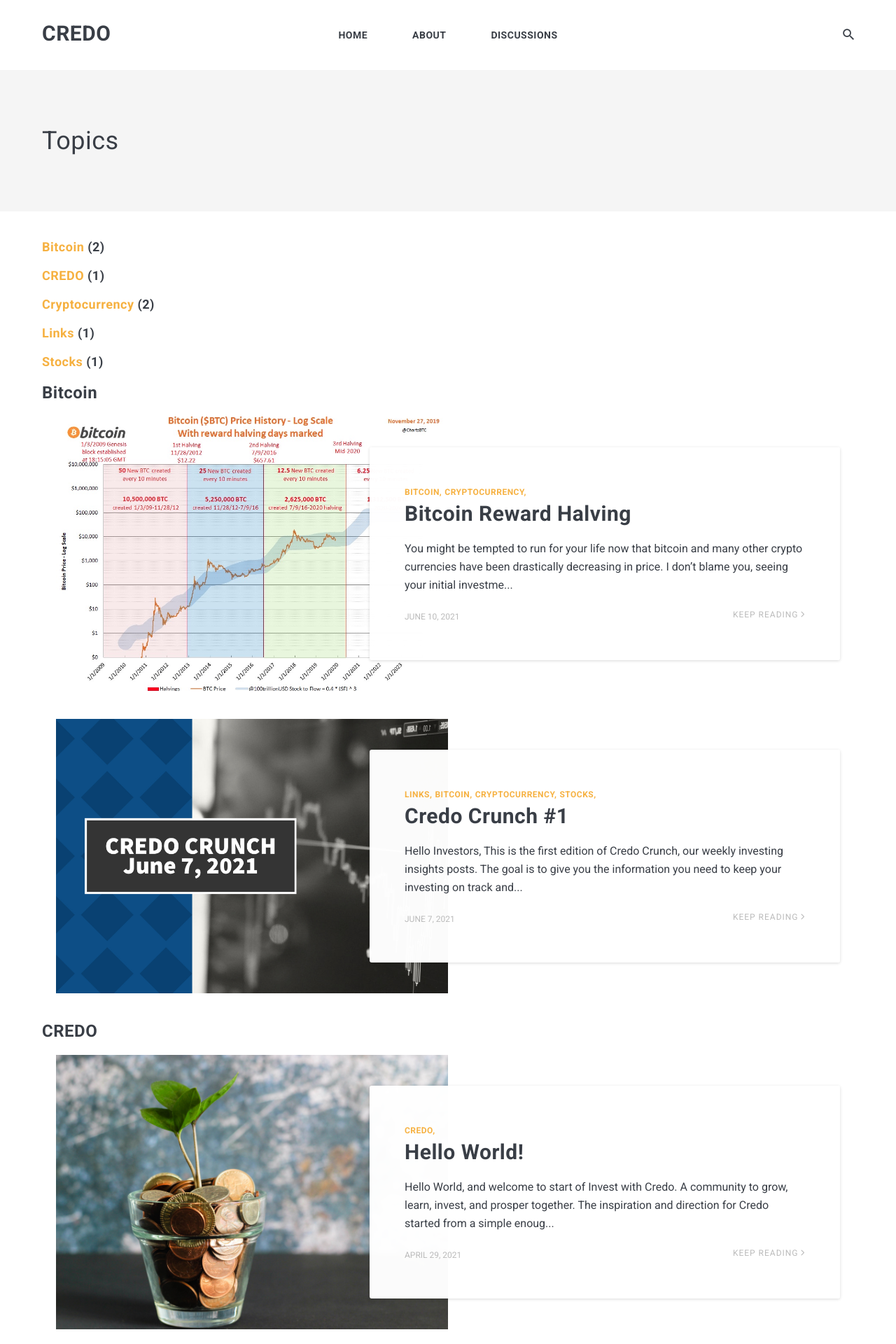
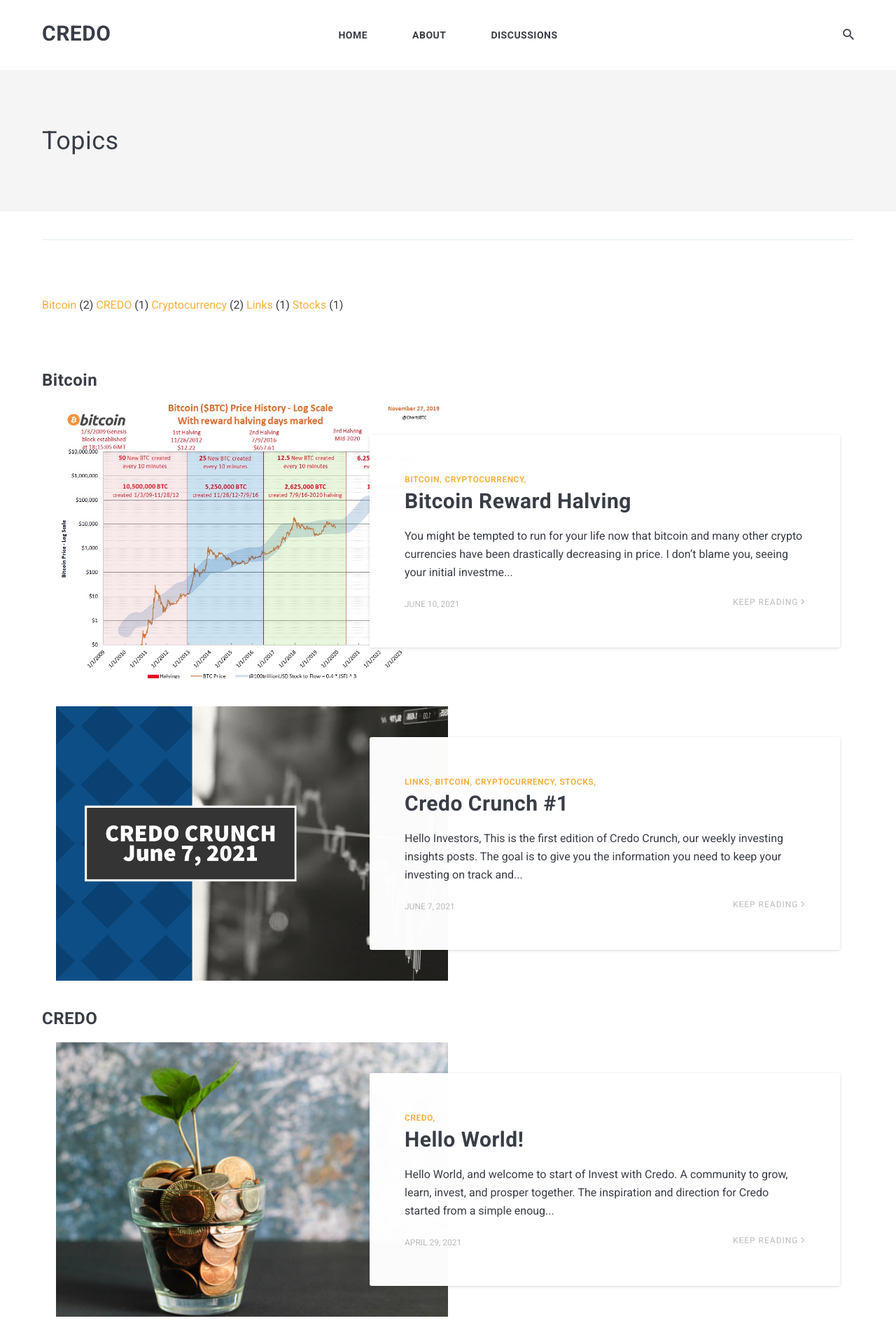
Before and after one commit to investwithcredo/investwithcredo.com, a Jekyll site: the page built from _pages/tags.html, in a window 1280 px wide. Shown: the top 1920 px of the page at 70% size. Built offline with Jekyll 4.4.1, drawn with Linux system fonts in a browser that asks for light colours; nearby versions of some CDN libraries.

Commit message:
Update tags.html

```diff
--- a/_pages/tags.html
+++ b/_pages/tags.html
@@ -20,14 +20,16 @@
 <!-- Build the Page -->
 <div class="container">
 <!-- List of all tags -->
+<div class="post-title-box">
 <div class="post__tags">
   {% for item in (0..site.tags.size) %}{% unless forloop.last %}
     {% capture this_word %}{{ tag_words[item] }}{% endcapture %}
 
-      <h5><a href="#{{ this_word | cgi_escape }}" class="class="post__tags-tag">{{ this_word }}</a>
-        <span>({{ site.tags[this_word].size }})</span></h5>
+      <a href="#{{ this_word | cgi_escape }}" class="class="post__tags-tag">{{ this_word }}</a>
+        <span>({{ site.tags[this_word].size }})</span>
 
     {% endunless %}{% endfor %}
+</div>
 </div>
 
 <!-- Posts by Tag -->
```
